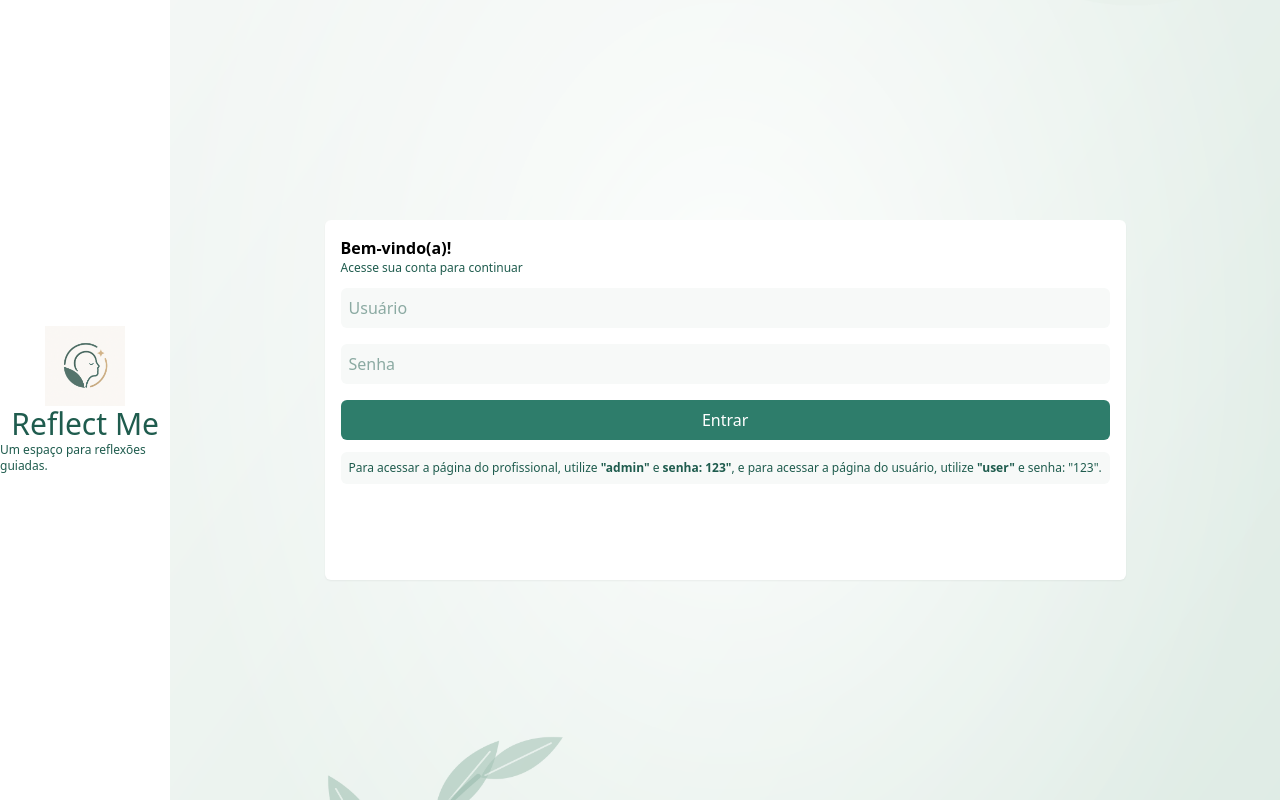
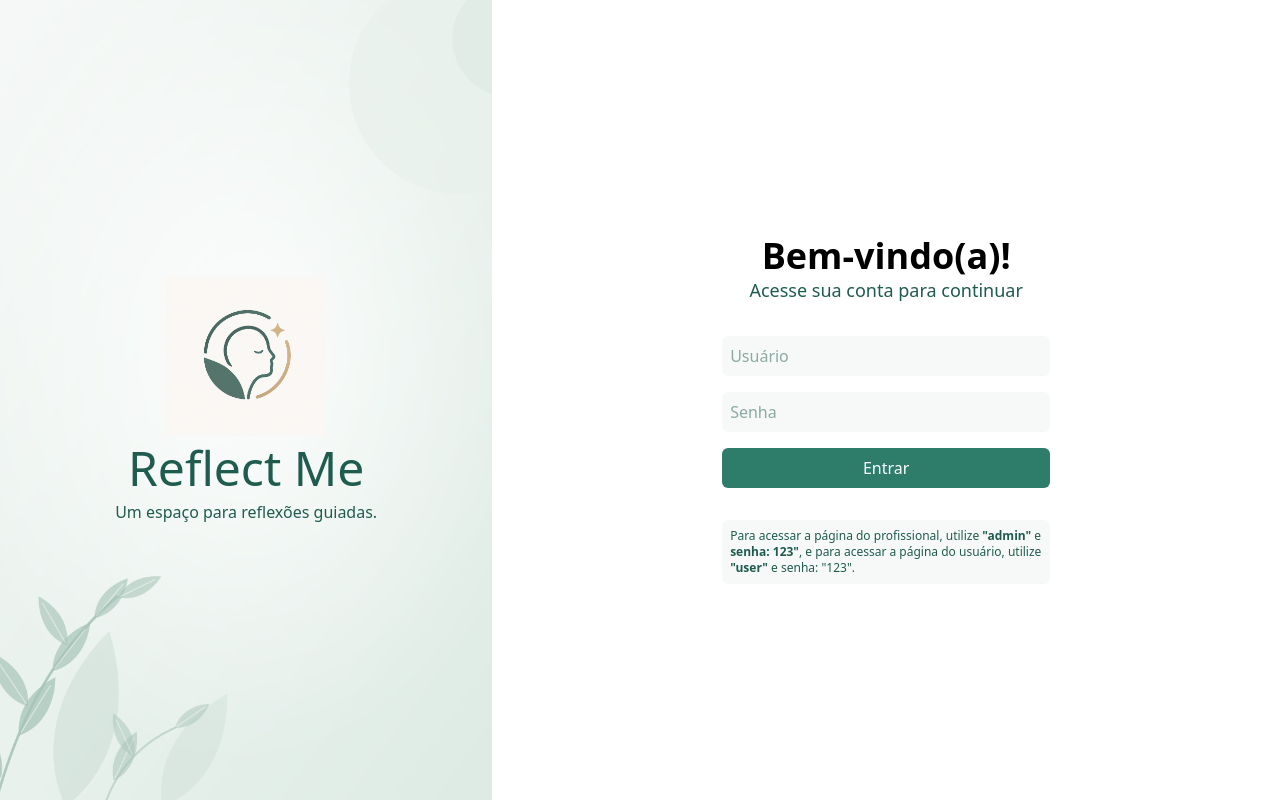
Before and after one commit to filipesilveira-dev/reflect-me, an Angular app: page /login in a window 1280 px wide. Built offline with nearby package versions, Linux system fonts and the light colour scheme.

Commit message:
style: implementação da página de login para telas maiores

```diff
--- a/src/app/login/login.html
+++ b/src/app/login/login.html
@@ -1,44 +1,55 @@
 <main>
   <div class="flex">
-      <div class="hidden md:flex flex-col justify-center items-center ">
-        <img src="/reflectMeLogo.png" alt="Logo Reflect Me" class="h-20" />
-        <h1 class="text-3xl text-text-primary">Reflect Me</h1>
-        <p class="text-xs text-text-primary">Um espaço para reflexões guiadas.</p>
+    <div
+      [style.background-image]="'url(/loginBackground.png)'"
+      class="hidden md:flex flex-col justify-center items-center bg-cover bg-center bg-no-repeat w-200"
+    >
+      <img src="/reflectMeLogo.png" alt="Logo Reflect Me" class="h-20 md:h-40" />
+      <h1 class="m-2 text-5xl text-text-primary ">Reflect Me</h1>
+      <p class="text-md text-text-primary ">Um espaço para reflexões guiadas.</p>
     </div>
+
     <section
-      [style.background-image]="'url(/loginBackground.png)'"
-      class="flex flex-col gap-8 justify-center items-center h-screen w-full bg-cover bg-center bg-no-repeat"
+      class="bg-login flex flex-col gap-8 justify-center items-center h-screen w-full bg-cover bg-center bg-no-repeat md:bg-white"
     >
       <div class="flex flex-col justify-center items-center md:hidden">
         <img src="/reflectMeLogo.png" alt="Logo Reflect Me" class="h-20" />
-        <h1 class="text-3xl text-text-primary">Reflect Me</h1>
+        <h1 class="text-3xl text-text-primary ">Reflect Me</h1>
         <p class="text-xs text-text-primary">Um espaço para reflexões guiadas.</p>
       </div>
-      <div class="flex flex-col h-90 mx-8 p-4 gap-3 bg-white rounded-md shadow-xs">
-        <div>
-          <h2 class="font-bold">Bem-vindo(a)!</h2>
-          <p class="text-xs text-text-primary">Acesse sua conta para continuar</p>
+
+      <div
+        class="flex flex-col h-90 mx-8 p-4 gap-3 bg-white rounded-md shadow-xs max-w-90 md:shadow-none w-full md:gap-8"
+      >
+        <div class="flex flex-col md:items-center">
+          <h2 class="font-bold md:text-4xl">Bem-vindo(a)!</h2>
+          <p class="text-xs md:text-lg text-text-primary">Acesse sua conta para continuar</p>
         </div>
+
         <form (submit)="onSubmit($event)" class="flex flex-col gap-4">
           <input
             type="text"
             placeholder="Usuário"
             name="username"
-            class="bg-bg-input p-2 text-text-primary rounded-md outline-none focus:border-text-primary hover:border-2 border-text-primary"
+            class="bg-bg-input p-2 text-text-primary rounded-md outline-none focus:border-text-primary hover:border border-text-primary"
           />
           <input
             type="password"
             placeholder="Senha"
             name="password"
-            class="bg-bg-input p-2 text-text-primary rounded-md outline-none focus:border-text-primary  hover:border-2 border-text-primary"
+            class="bg-bg-input p-2 text-text-primary rounded-md outline-none focus:border-text-primary hover:border border-text-primary"
           />
-          <button type="submit" class="w-full bg-bg-button-primary p-2 text-white rounded-md cursor-pointer hover:bg-bg-button-hover">
+          <button
+            type="submit"
+            class="w-full bg-bg-button-primary p-2 text-white rounded-md cursor-pointer hover:bg-bg-button-hover"
+          >
             Entrar
           </button>
         </form>
         <p class="text-xs bg-bg-primary p-2 text-text-primary rounded-md">
-          Para acessar a página do profissional, utilize <strong>"admin"</strong> e <strong>senha: 123"</strong>, e para acessar a
-          página do usuário, utilize <strong>"user"</strong> e senha: "123".
+          Para acessar a página do profissional, utilize <strong>"admin"</strong> e
+          <strong>senha: 123"</strong>, e para acessar a página do usuário, utilize
+          <strong>"user"</strong> e senha: "123".
         </p>
       </div>
     </section>
--- a/src/styles.css
+++ b/src/styles.css
@@ -1,5 +1,19 @@
 /* You can add global styles to this file, and also import other style files */
 @import 'tailwindcss';
+
+@utility bg-login {
+  /* Celular (Padrão - Mobile First): Imagem de fundo */
+  background-image: url('/loginBackground.png');
+  background-size: cover;
+  background-position: center;
+  background-repeat: no-repeat;
+
+  /* Telas médias ou maiores (Desktop / md): Fundo Branco */
+  @media (width >= 768px) {
+    background-image: none;
+    background-color: var(--color-white); /* Usa a cor padrão do Tailwind v4 */
+  }
+}
 
 @theme {
     --color-text-primary: #1F5C4E;
```
Also changed, not shown: public/guias/quadro-de-conceitos.png (renamed from public/guias/Quadro de Conceitos do Reflect Me.png). Lines whose indentation alone changed are shown as unchanged.
